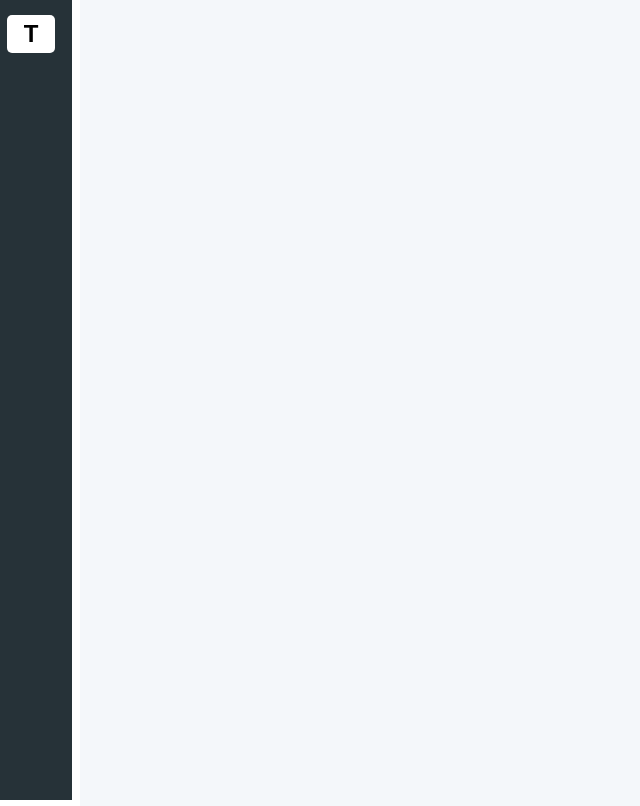
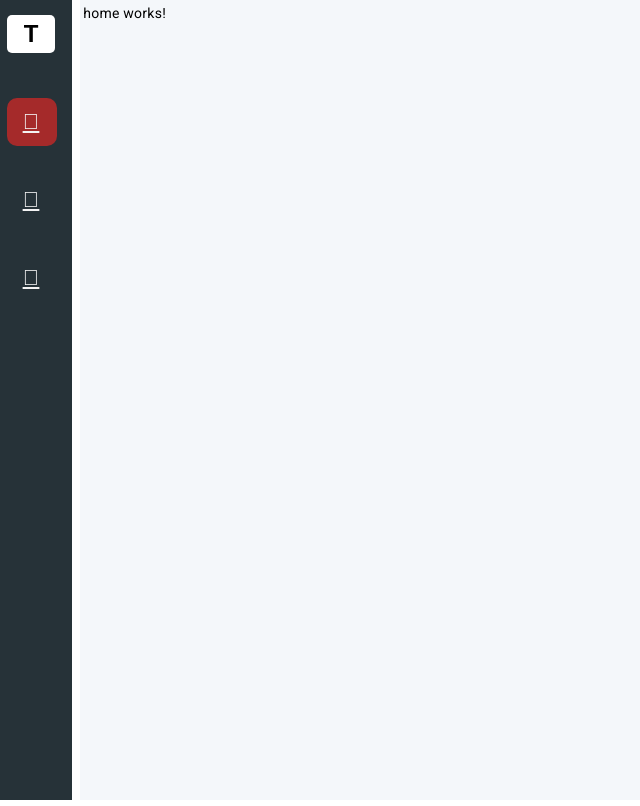
Before and after one commit to bilgekisi96/Cocsap_web, an Angular app: page /home in a window 1280 px wide. Before the commit this address led to /. Shown: the whole page, without its empty margins (0-640 px from the left). Built offline with nearby package versions, Linux system fonts and the light colour scheme.

Commit message:
site manifest but button icons and animation index html added

```diff
--- a/src/app/app-routing.module.ts
+++ b/src/app/app-routing.module.ts
@@ -2,10 +2,12 @@ import { NgModule } from '@angular/core';
 import { RouterModule, Routes } from '@angular/router';
 import {LoginComponent} from "./components/login/login.component";
 import {RegisterComponent} from "./components/register/register.component";
+import {HomeComponent} from "./components/home/home.component";
 const routes: Routes = [
 
       {path:'login',component:LoginComponent},
       {path:'register',component:RegisterComponent},
+      {path:'home',component:HomeComponent},
 
   ];
 
--- a/src/index.html
+++ b/src/index.html
@@ -8,6 +8,17 @@
   <link rel="icon" type="image/x-icon" href="favicon.ico">
   <link href="https://fonts.googleapis.com/css2?family=Roboto:wght@300;400;500&display=swap" rel="stylesheet">
   <link href="https://fonts.googleapis.com/icon?family=Material+Icons" rel="stylesheet">
+  <link rel="stylesheet" href="https://pro.fontawesome.com/releases/v5.10.0/css/all.css"
+        integrity="sha384-AYmEC3Yw5cVb3ZcuHtOA93w35dYTsvhLPVnYs9eStHfGJvOvKxVfELGroGkvsg+p" crossorigin="anonymous" />
+  <meta charset="utf-8">
+  <title>Stepper that displays errors in the steps</title>
+  <meta name="viewport" content="width=device-width, initial-scale=1">
+  <link rel="preconnect" href="https://fonts.gstatic.com">
+  <link href="https://fonts.googleapis.com/css2?family=Roboto:wght@300;400;500&display=swap" rel="stylesheet">
+  <link href="https://fonts.googleapis.com/icon?family=Material+Icons" rel="stylesheet">
+  <link href="//fonts.googleapis.com/icon?family=Material+Icons" rel="stylesheet">
+
+
 </head>
 <body class="mat-typography">
   <app-root></app-root>
--- a/src/styles.scss
+++ b/src/styles.scss
@@ -8,6 +8,10 @@
 // have to load a single css file for Angular Material in your app.
 // Be sure that you only ever include this mixin once!
 @include mat.core();
+
+@import url('https://fonts.googleapis.com/css2?family=Roboto:wght@300;400;500;700;900&display=swap');
+
+@import "@angular/material/prebuilt-themes/indigo-pink.css";
 
 // Define the theme object.
 $cocsap-theme: mat.define-theme((
@@ -36,5 +40,46 @@ $cocsap-theme: mat.define-theme((
 // @include mat.color-variants-backwards-compatibility($cocsap-theme);
 /* You can add global styles to this file, and also import other style files */
 
+* {
+    margin: 0;
+    padding: 0;
+    box-sizing: border-box;
+}
+
+body {
+
+    position: relative;
+    font-family: 'Roboto', sans-serif;
+
+}
+
+.card {
+
+    display: flex;
+    flex-direction: column;
+    border-radius: .5rem;
+    background-color: #fff;
+    margin: 1.25rem 0 1.25rem 0;
+    box-shadow: 0 .25rem .5rem #e6edef;
+
+}
+
+.card-head {
+
+    padding: 1rem 1.5rem;
+    border-bottom: 1px solid #edf1f7;
+    font-size: 1rem;
+    font-weight: 600;
+
+}
+
+.card-body {
+
+    padding: 1rem 1.5rem;
+
+}
+
+
+
 html, body { height: 100%; }
 body { margin: 0; font-family: Roboto, "Helvetica Neue", sans-serif; }
```
Also changed, not shown: src/app/app.module.ts (+24 -1 lines).
